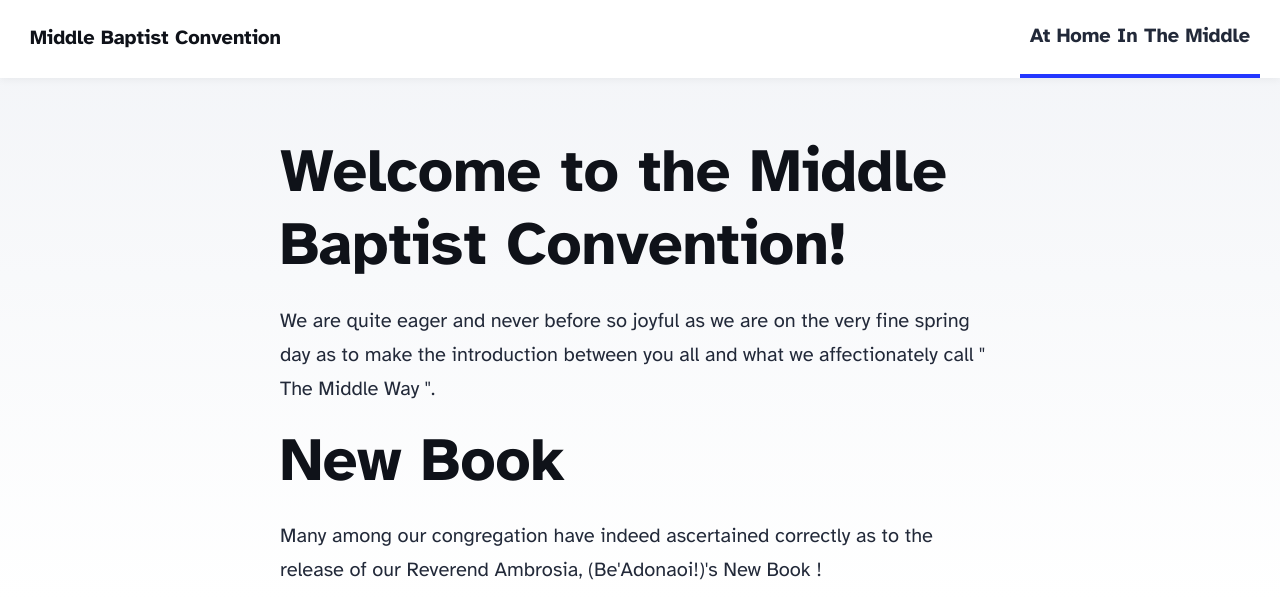
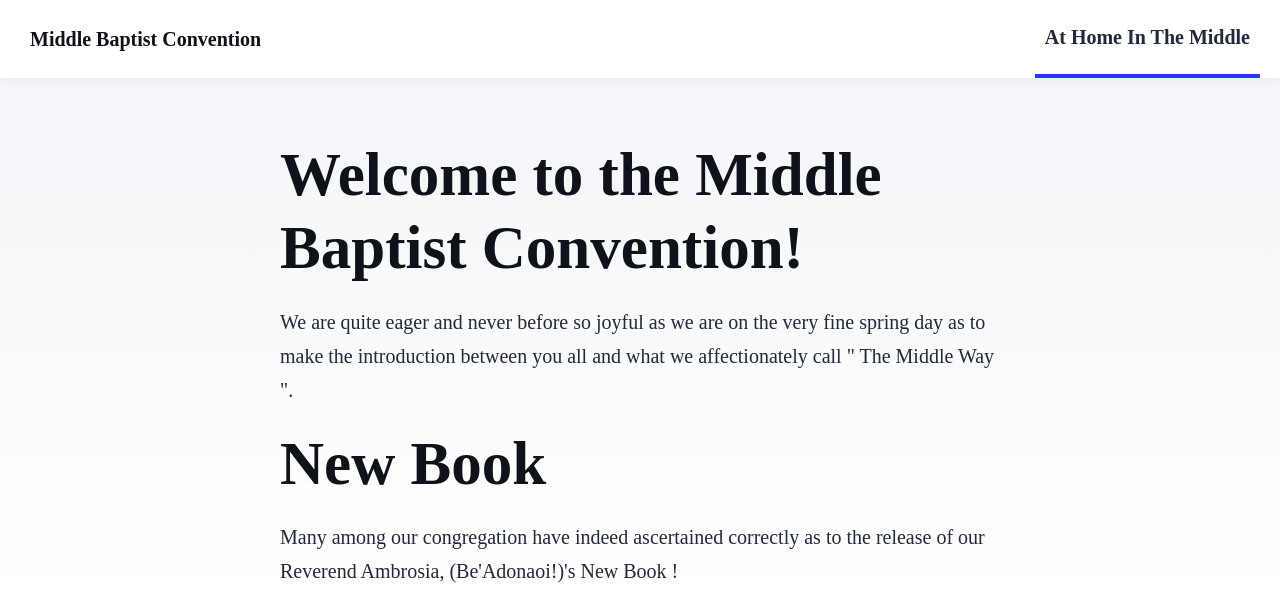
Before and after one commit to eess-901/broken-disk-f275, an Astro site: page / in a window 1280 px wide. Shown: the top 605 px of the page. Built offline with nearby package versions, Linux system fonts and the light colour scheme; Astro itself is replaced by a stand-in of ours.

Commit message:
Update global.css

```diff
--- a/src/styles/global.css
+++ b/src/styles/global.css
@@ -16,21 +16,19 @@
     0 8px 24px rgba(var(--gray), 33%), 0 16px 32px rgba(var(--gray), 33%);
 }
 @font-face {
-  font-family: "Atkinson";
-  src: url("/fonts/atkinson-regular.woff") format("woff");
+  font-family: TimesNewRoman, "Times New Roman", Times, Baskerville, Georgia, serif;
   font-weight: 400;
   font-style: normal;
   font-display: swap;
 }
 @font-face {
-  font-family: "Atkinson";
-  src: url("/fonts/atkinson-bold.woff") format("woff");
+  font-family: TimesNewRoman, "Times New Roman", Times, Baskerville, Georgia, serif;
   font-weight: 700;
   font-style: normal;
   font-display: swap;
 }
 body {
-  font-family: "Atkinson", sans-serif;
+  font-family: TimesNewRoman, "Times New Roman", Times, Baskerville, Georgia, serif;
   margin: 0;
   padding: 0;
   text-align: left;
```
